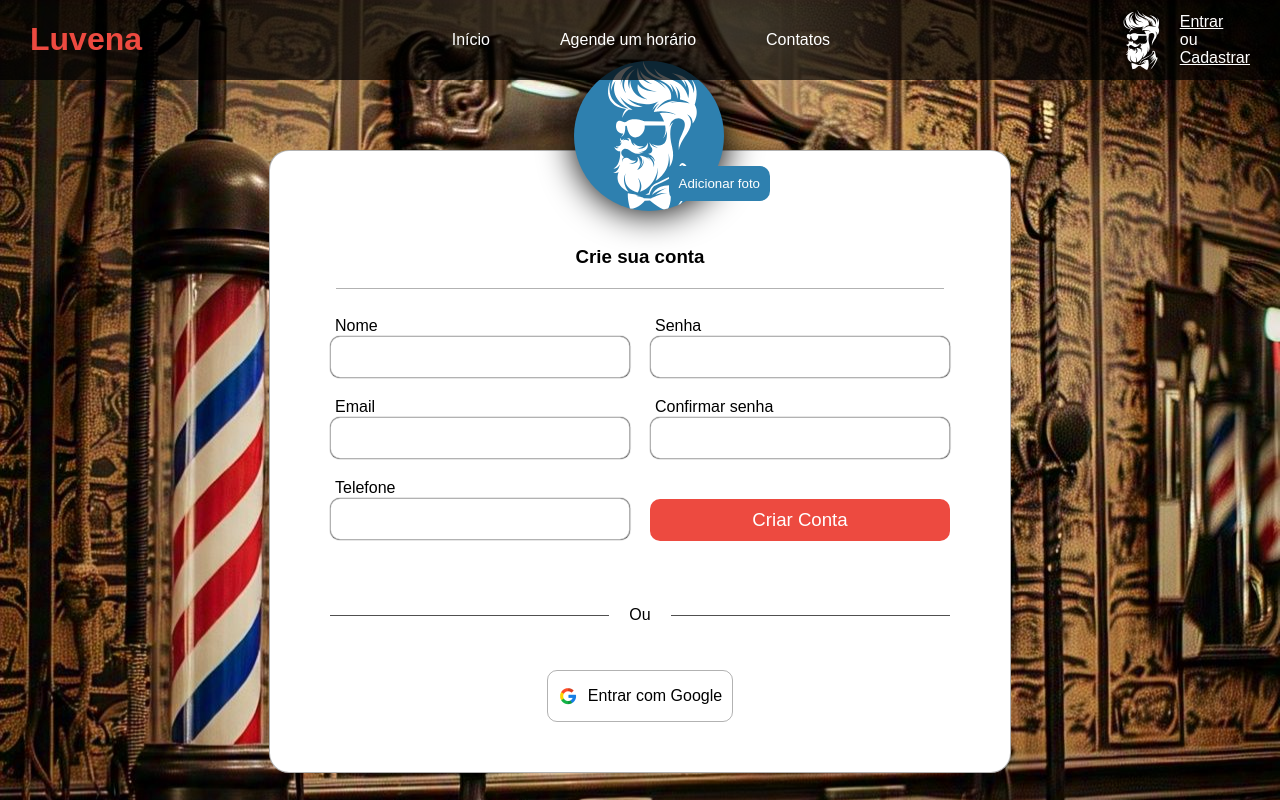
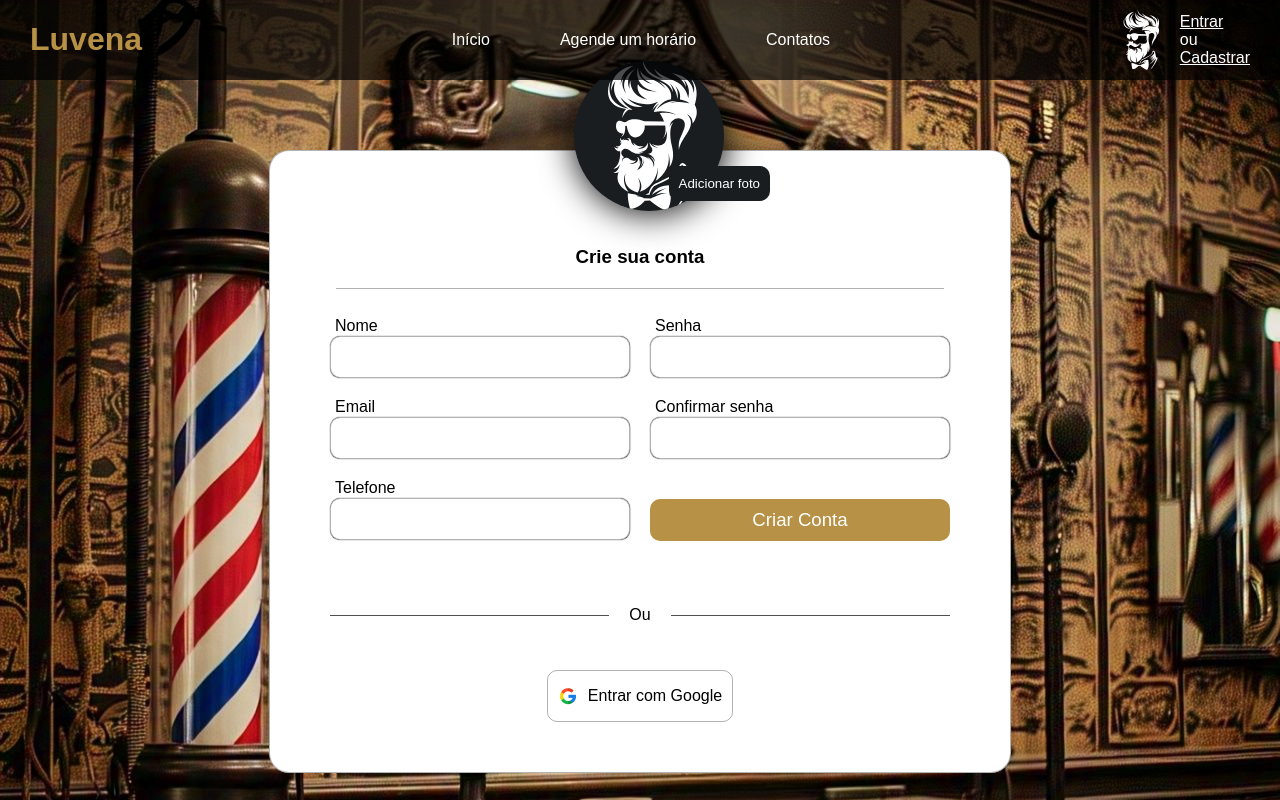
Before and after one commit to Gabrielst27/Luvena-frontend, an Angular app: page /register in a window 1280 px wide. Shown: the top 800 px of the page. Built offline with nearby package versions, Linux system fonts and the light colour scheme.

Commit message:
fix: correcao de cores

```diff
--- a/src/app/components/menu/menu.component.scss
+++ b/src/app/components/menu/menu.component.scss
@@ -19,7 +19,7 @@
         gap: 15px;
 
         h1{
-          color: var(--primary);
+          color: var(--tertiary);
         }
     }
 
--- a/src/app/pages/appointments/appointments.component.scss
+++ b/src/app/pages/appointments/appointments.component.scss
@@ -1,6 +1,6 @@
 /* Header */
 .appointments-header {
-  background-color: var(--secondary); /* Cor de fundo verde */
+  background-color: var(--quaternary); /* Cor de fundo verde */
   color: #fff;
   padding: 50px;
   text-align: center;
@@ -87,11 +87,11 @@
     }
 
     .btn-primary {
-      background-color: var(--primary);
+      background-color: var(--tertiary);
       color: white;
 
       &:hover {
-        background-color: var(--primary);
+        background-color: var(--tertiary);
       }
     }
 
--- a/src/app/pages/home/home.component.scss
+++ b/src/app/pages/home/home.component.scss
@@ -12,7 +12,7 @@
     text-align: center;
     font-size: 2.5rem;
     font-weight: bold;
-    color: var(--primary);
+    color: var(--tertiary);
     margin-bottom: 30px;
   }
 
@@ -115,7 +115,7 @@
 
 .submit-btn {
   padding: 10px 20px;
-  background-color: var(--primary);
+  background-color: var(--tertiary);
   color: white;
   border: none;
   border-radius: 5px;
@@ -124,7 +124,7 @@
 }
 
 .submit-btn:hover {
-  background-color: var(--primary);
+  background-color: var(--tertiary);
 }
 
 .contact-info {
--- a/src/app/pages/login/login.component.scss
+++ b/src/app/pages/login/login.component.scss
@@ -77,7 +77,7 @@ section{
                     border: 0;
                     border-radius: 10px;
                     cursor: pointer;
-                    background-color: var(--primary);
+                    background-color: var(--tertiary);
                     color: white;
                     font-size: 14pt;
                     text-decoration: solid;
--- a/src/app/pages/register/register.component.scss
+++ b/src/app/pages/register/register.component.scss
@@ -45,7 +45,7 @@ section{
                     border-radius: 100%;
                     box-shadow: 1px 1px 35px 1px;
                     width: 100%;
-                    background-color: var(--secondary);
+                    background-color: var(--quaternary);
                 }
 
                 button{
@@ -54,7 +54,7 @@ section{
                     margin-top: 40px;
                     border: 0;
                     border-radius: 10px;
-                    background-color: var(--secondary);
+                    background-color: var(--quaternary);
                     color: white;
                     padding: 10px;
 
@@ -102,7 +102,7 @@ section{
                     border: 0;
                     border-radius: 10px;
                     cursor: pointer;
-                    background-color: var(--primary);
+                    background-color: var(--tertiary);
                     color: white;
                     font-size: 14pt;
                     text-decoration: solid;
```
